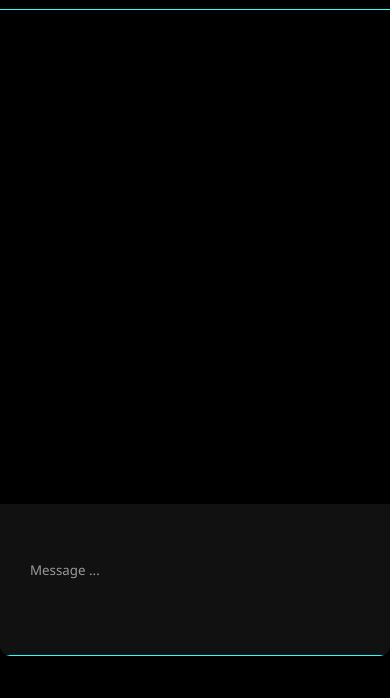
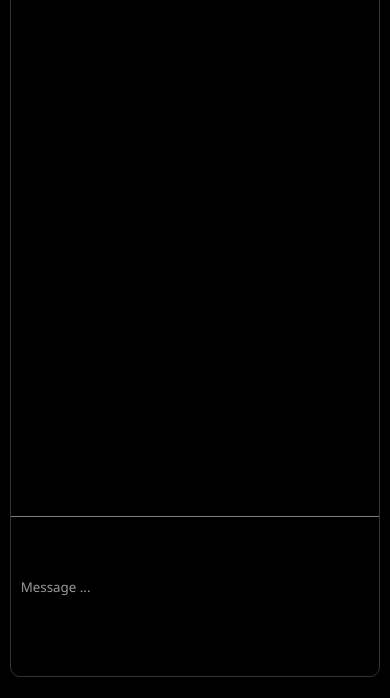
Before and after one commit to Khalidnasreldin/aichat, a plain HTML site: page index.html in a window 390 px wide. Shown: the part 146-844 px from the top of the page. Drawn offline with Linux system fonts and the light colour scheme.

Commit message:
Make general update

```diff
--- a/index.html
+++ b/index.html
@@ -4,6 +4,7 @@
     <meta charset="UTF-8">
     <meta name="viewport" content="width=device-width, initial-scale=1.0">
     <title>AI Chat</title>
+    <link rel="shortcut icon" href="assets/icons/logo.png" type="image/x-icon">
     <link rel="stylesheet" href="static/css/style.css">
     <script type="module" src="static/js/script.js" defer></script>
 </head>
--- a/static/css/style.css
+++ b/static/css/style.css
@@ -13,8 +13,7 @@ body {
     align-items: center;
     justify-content: center;
     min-height: 100vh;
-    background: rgb(45,254,255);
-    background: radial-gradient(circle, rgba(45,254,255,1) 0%, rgba(0,0,0,1) 69%);
+    background-color: #000;
 }
 
 .chatbot {
@@ -23,6 +22,7 @@ body {
     overflow: hidden;
     border-radius: 10px;
     background-color: #000;
+    border: 1px solid #333;
 }
 
 .chat-header {
@@ -87,18 +87,20 @@ body {
     max-width: 80%;
     padding: 15px;
     font-size: 16px;
-    background-color: #222;
+    background-color: #111;
     border-radius: 5px;
 }
 
 .chat-body .bot-message .message-text {
     color: white;
     border-radius: 15px 15px 15px 0px;
+    border-left: 1px solid var(--primary);
 }
 
 .chat-body .user-message .message-text {
     color: var(--primary);
     border-radius: 15px 15px 0px 15px;
+    border-right: 1px solid var(--primary);
     background-color: #111;
 }
 
@@ -147,9 +149,8 @@ body {
     display: flex;
     align-items: center;
     justify-content: center;
-    background-color: #111;
-    padding: 10px 30px;
-    border-bottom: 1px solid var(--primary);
+    border-top: 1px solid gray;
+    padding: 10px;
 }
 
 .chat-footer .chat-form {
@@ -158,14 +159,15 @@ body {
     display: flex;
     align-items: center;
     justify-content: space-between;
+    /* border: 1px solid gray; */
 }
 
 .chat-form .message-input {
     width: 80%;
     border: none;
     outline: none;
-    background-color: #111;
     color: #fff;
+    background-color: #000;
     resize: none;
     scrollbar-width: thin;
     scrollbar-color: var(--primary) transparent;
@@ -194,3 +196,10 @@ body {
 .chat-form .message-input:valid~.chat-controls #send-message {
     display: block;
 }
+
+@media (max-width: 768px) {
+    .chatbot {
+        height: 95vh;
+        width: 95vw;
+    }
+}
```
Also changed, not shown: assets/icons/send.png.
